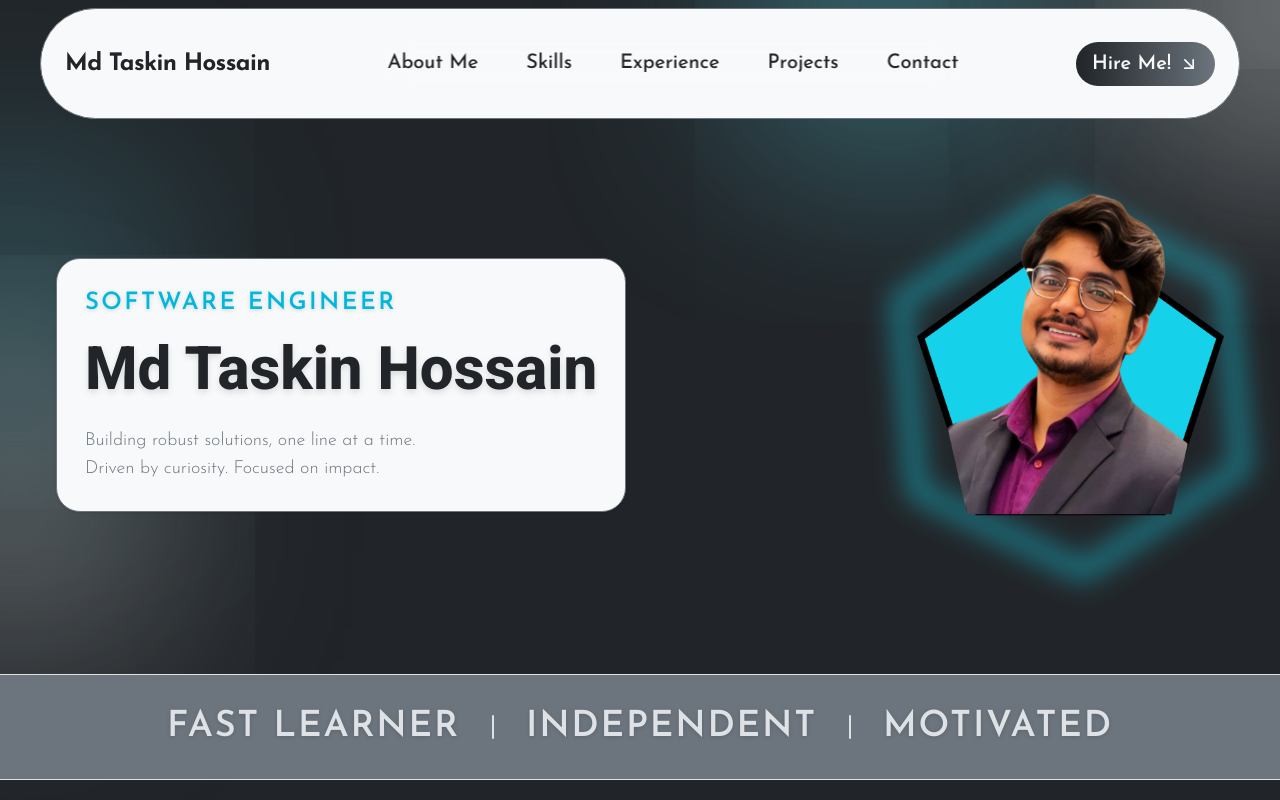
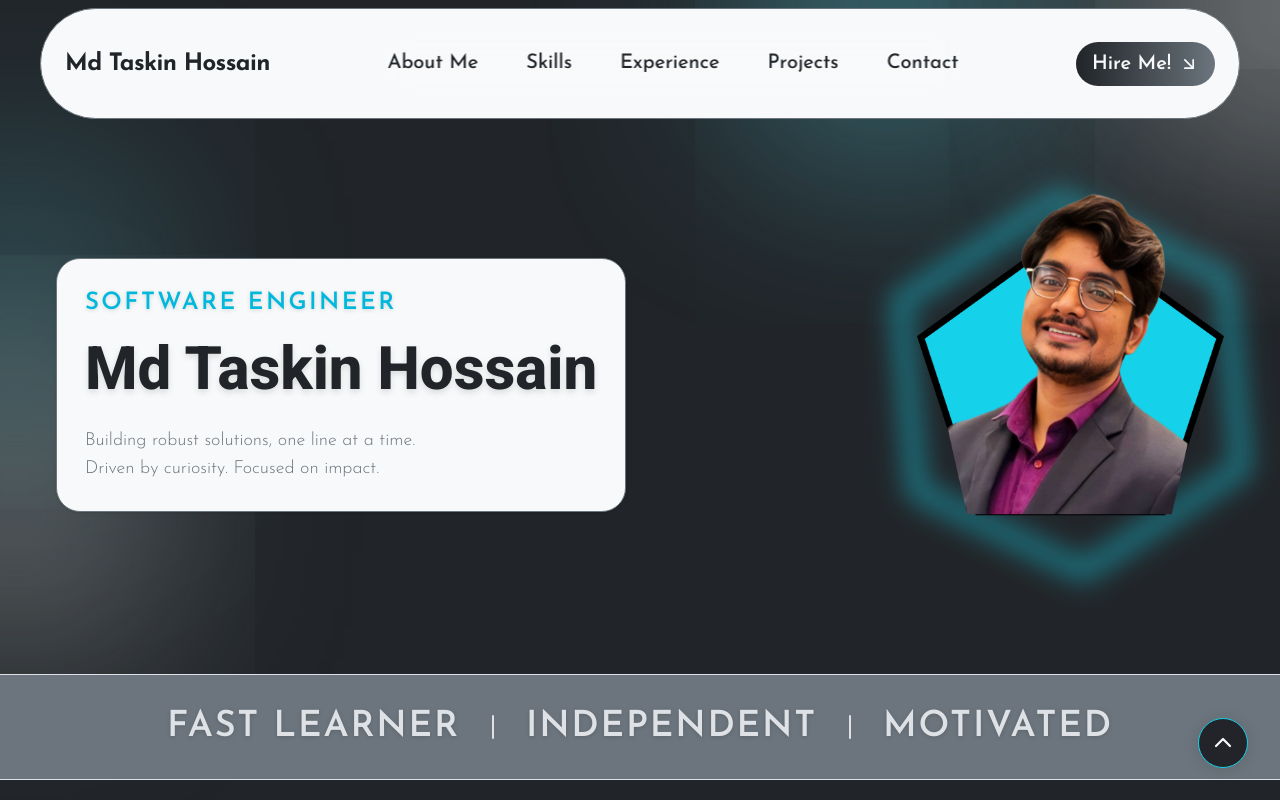
Before and after one commit to setaf007/taskin_portfolio, a React (Vite) app: page / in a window 1280 px wide. Shown: the top 800 px of the page. Built offline with nearby package versions, Linux system fonts and the light colour scheme.

Commit message:
final edits

```diff
--- a/src/components/footerSection/FooterMain.jsx
+++ b/src/components/footerSection/FooterMain.jsx
@@ -1,5 +1,5 @@
 import React from 'react'
-import {Link} from 'react-scroll'
+import { Link, animateScroll as scroll } from 'react-scroll'
 
 const links = [
   { link: "About Me", section: "about" },
@@ -9,9 +9,14 @@ const links = [
   { link: "Contact", section: "contact" },
 ];
 
+
 const FooterMain = () => {
+  // Scroll to top handler
+  const handleScrollToTop = () => {
+    scroll.scrollToTop({ duration: 500, smooth: true });
+  };
   return (
-    <footer className="bg-[#18181b] px-4 pt-16 pb-8 mt-24 border-t border-[#23232a] cursor-default">
+    <footer className="bg-[#18181b] px-4 pt-16 pb-8 mt-24 border-t border-[#23232a] cursor-default relative">
       <div className="max-w-[1200px] mx-auto flex flex-col md:flex-row items-center md:justify-between gap-6">
         <div className="flex items-center gap-3">
           <span className="text-2xl md:text-3xl font-semibold text-white tracking-tight">Md Taskin Hossain</span>
@@ -30,6 +35,17 @@ const FooterMain = () => {
         <p className="text-xs text-darkGrey">&copy; 2025 Md Taskin Hossain. All Rights Reserved.</p>
         <p className="text-xs text-darkGrey">Designed & Developed by Md Taskin Hossain</p>
       </div>
+      {/* Back to Top Button */}
+      <button
+        onClick={handleScrollToTop}
+        aria-label="Back to top"
+        className="fixed bottom-8 right-8 z-30 bg-[#23232a] hover:bg-cyan text-white hover:text-[#18181b] border border-cyan rounded-full shadow-lg p-3 transition-all duration-300 focus:outline-none focus:ring-2 focus:ring-cyan"
+        style={{ boxShadow: '0 2px 16px 0 rgba(0,0,0,0.12)' }}
+      >
+        <svg xmlns="http://www.w3.org/2000/svg" fill="none" viewBox="0 0 24 24" strokeWidth={2.2} stroke="currentColor" className="w-6 h-6">
+          <path strokeLinecap="round" strokeLinejoin="round" d="M5 15l7-7 7 7" />
+        </svg>
+      </button>
     </footer>
   );
 }
```
Also changed, not shown: src/data/projects.js (deleted).
